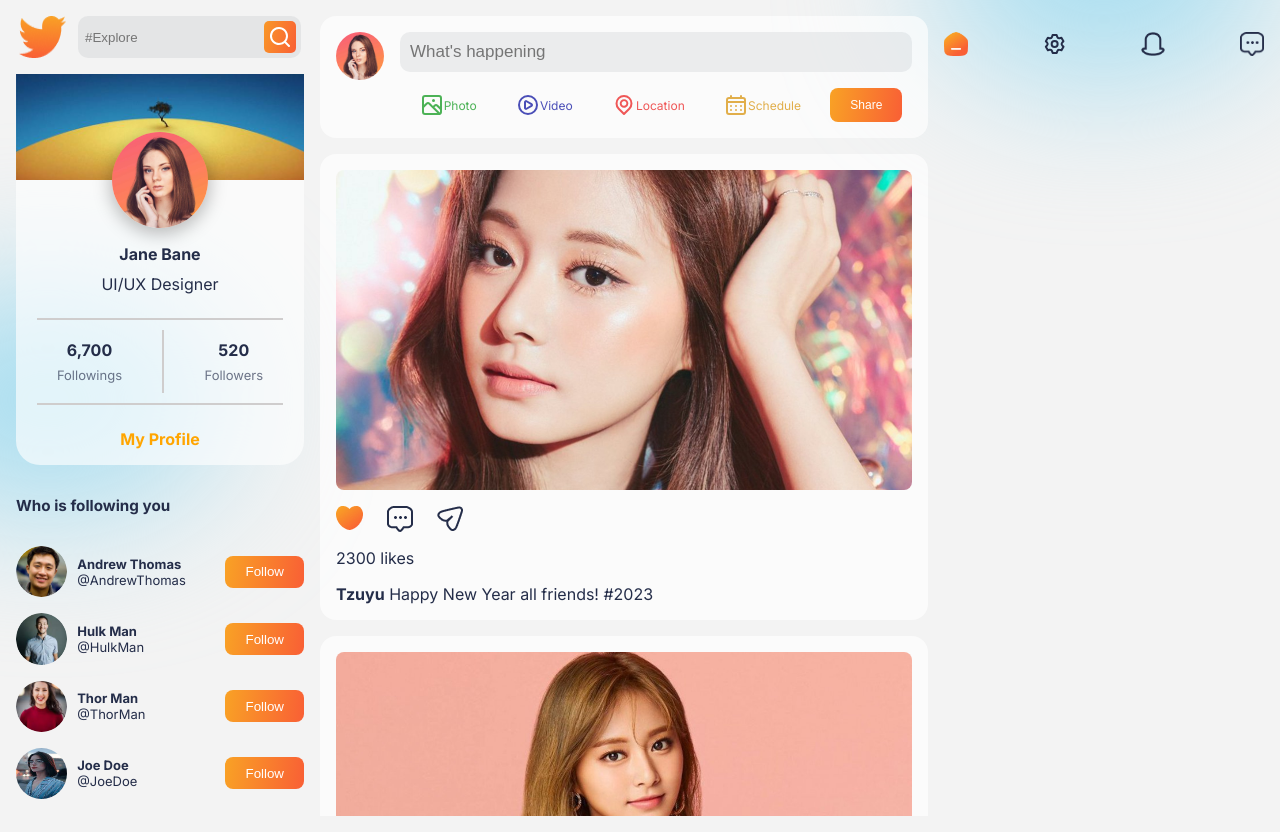
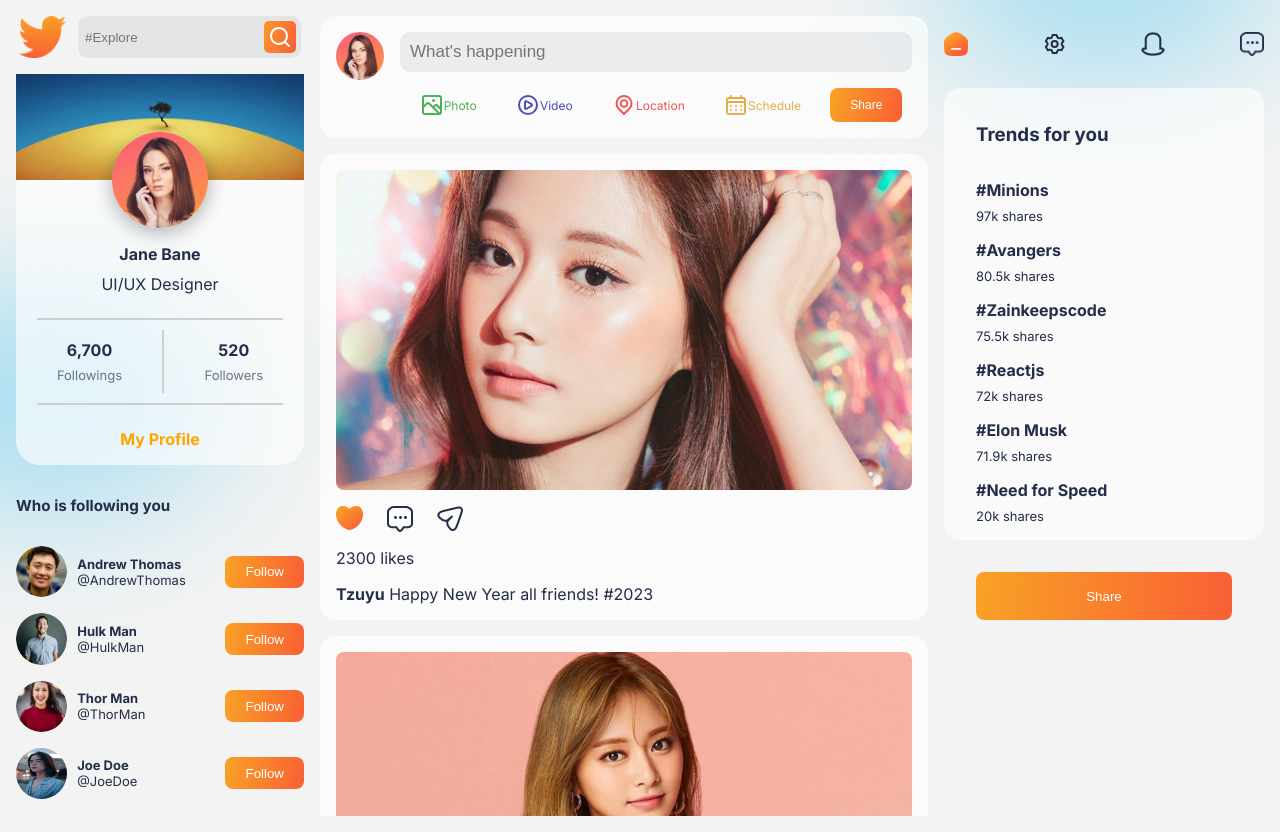
Before and after one commit to robert1564/SocialMediaWebApp, a React (Create React App) app: page / in a window 1280 px wide. Built offline with nearby package versions, Linux system fonts and the light colour scheme.

Commit message:
TrendCard

```diff
--- /dev/null
+++ b/src/Data/TrendData.js
@@ -0,0 +1,26 @@
+export const TrendData= [
+    {
+      name: "Minions",
+      shares: 97,
+    },
+    {
+      name: "Avangers",
+      shares: 80.5,
+    },
+    {
+      name: "Zainkeepscode",
+      shares: 75.5,
+    },
+    {
+      name: "Reactjs",
+      shares: 72,
+    },
+    {
+      name: "Elon Musk",
+      shares: 71.9,
+    },
+    {
+      name: "Need for Speed",
+      shares: 20,
+    },
+  ];
--- a/src/components/RightSide/RightSide.css
+++ b/src/components/RightSide/RightSide.css
@@ -14,3 +14,8 @@
     width: 1.5rem;
     height: 1.5rem;
 }
+.r-button{
+    height: 3rem;
+    width: 80%;
+    align-self: center;
+}
--- a/src/components/RightSide/RightSide.jsx
+++ b/src/components/RightSide/RightSide.jsx
@@ -4,6 +4,7 @@
 import Noti from '../../img/noti.png'
 import Comment from '../../img/comment.png'
 import { UilSetting } from '@iconscout/react-unicons'
+import TrendCard from '../TrendCard/TrendCard'
 
 const RightSide = () => {
   return (
@@ -14,6 +15,12 @@
             <img src={Noti} alt="" />
             <img src={Comment} alt="" />
         </div>
+
+        <TrendCard />
+
+        <button className="button r-button">
+            Share
+        </button>
     </div>
   )
 }
--- /dev/null
+++ b/src/components/TrendCard/TrendCard.css
@@ -0,0 +1,22 @@
+.TrendCard{
+    display: flex;
+    flex-direction: column;
+    gap: 1rem;
+    background-color: var(--cardColor);
+    padding: 1rem;
+    border-radius: 1rem;
+    padding-left: 2rem;
+}
+
+.trend{
+    display: flex;
+    flex-direction: column;
+    gap: 0.5rem;
+}
+
+.trend>span:nth-of-type(1){
+    font-weight: bold;
+}
+.trend>span:nth-of-type(2){
+    font-size: 13px;
+}
--- /dev/null
+++ b/src/components/TrendCard/TrendCard.jsx
@@ -0,0 +1,22 @@
+import React from 'react'
+import './TrendCard.css'
+import { TrendData } from '../../Data/TrendData'
+
+
+const TrendCard = () => {
+  return (
+    <div className="TrendCard">
+        <h3>Trends for you</h3>
+        {TrendData.map((trend) => {
+            return(
+                <div className="trend">
+                    <span>#{trend.name}</span>
+                    <span>{trend.shares}k shares</span>
+                </div>
+            )
+        })}
+    </div>
+  )
+}
+
+export default TrendCard
```
